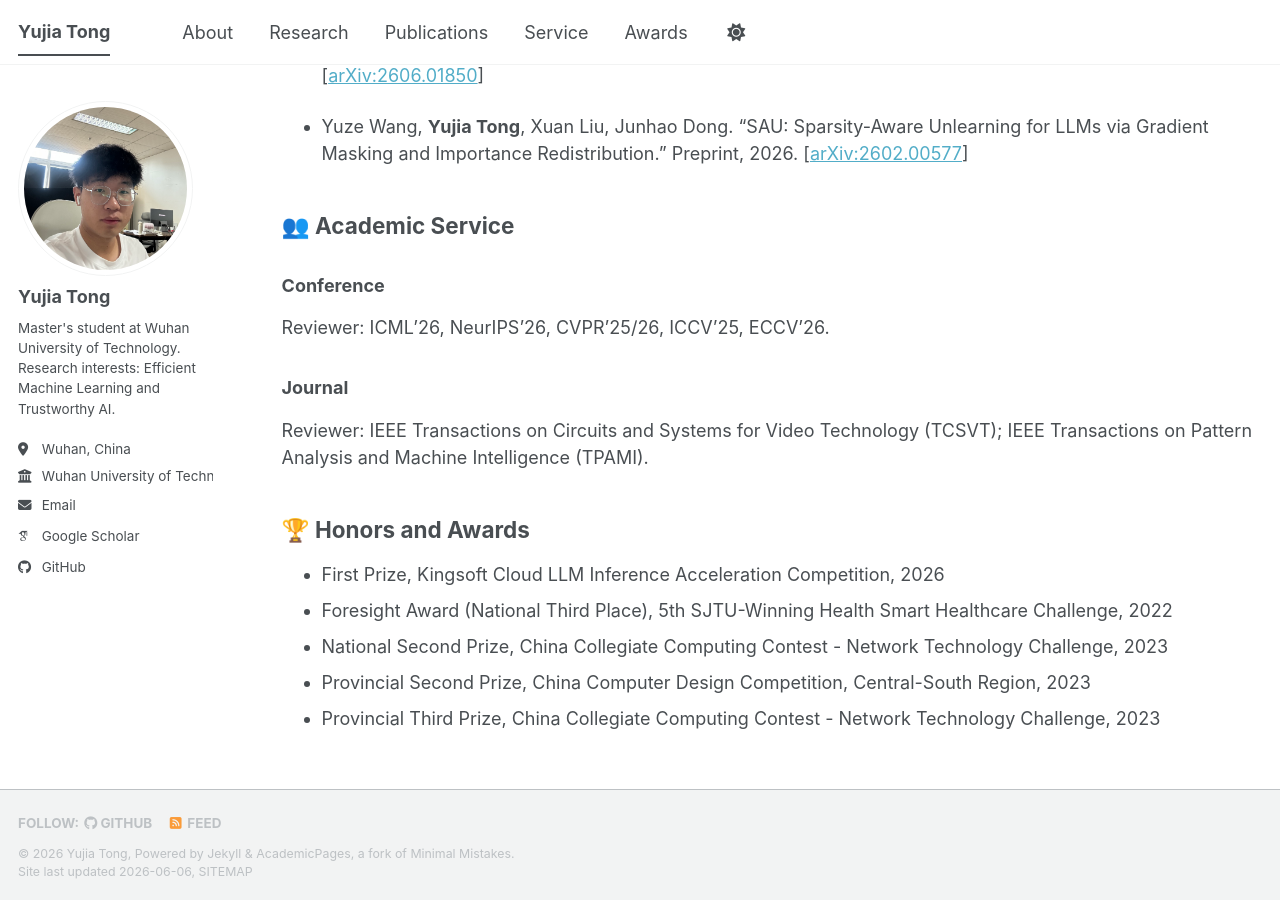
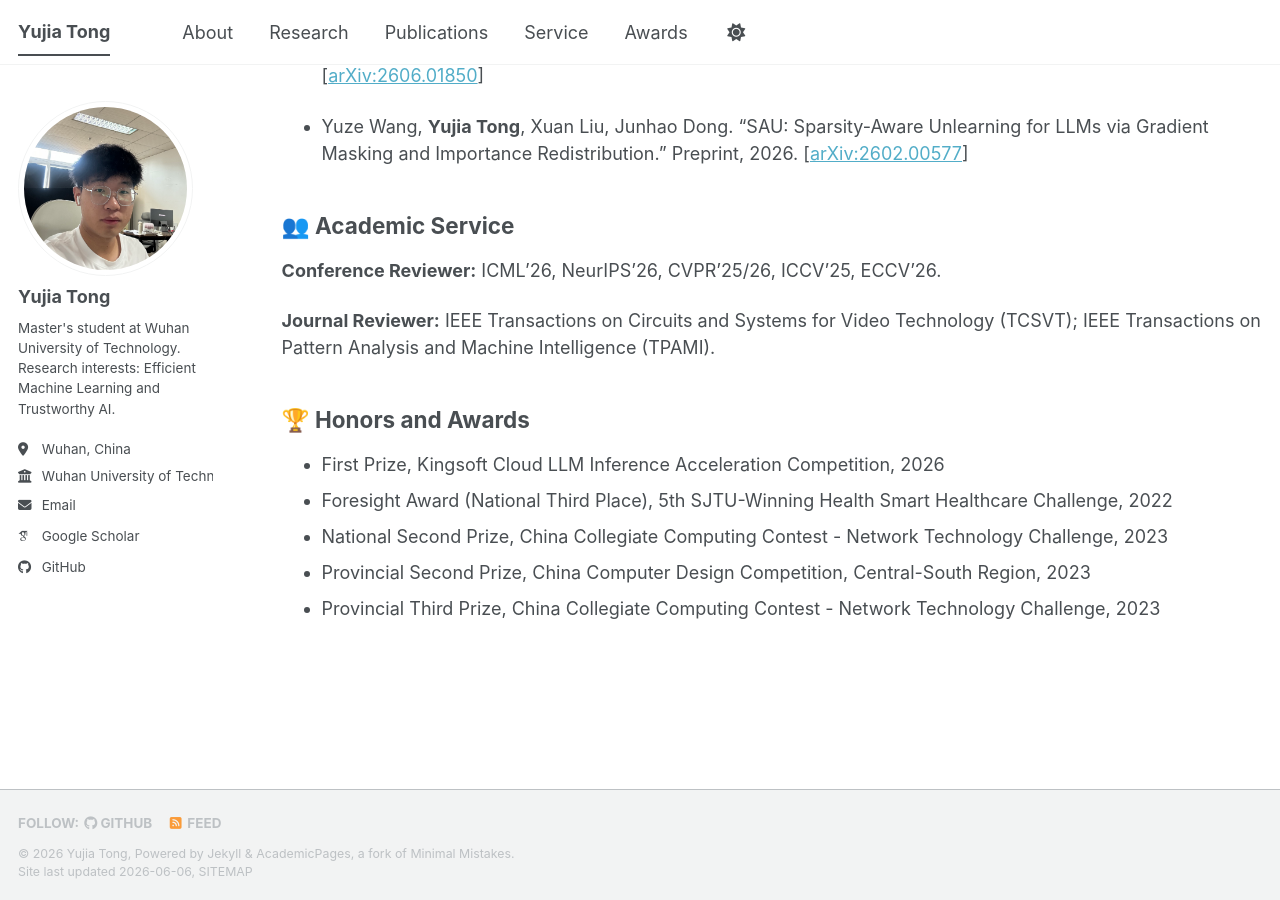
Before and after one commit to tongyujia7/tongyujia7.github.io, a Jekyll site: the page built from _pages/about.md, in a window 1280 px wide and 900 px high, scrolled down 1298 px. Built offline with Jekyll 4.4.1, drawn with Linux system fonts in a browser that asks for light colours; some web fonts are replaced; a script bundle is joined from its source files by our own code; library files that are not in the unit come from our copies; part of the change alters nothing that is shown.

```diff
--- a/_pages/about.md
+++ b/_pages/about.md
@@ -42,13 +42,9 @@ On the trustworthiness side, I study machine unlearning, uncertainty estimation,
 
 ## 👥 Academic Service
 
-### Conference
+**Conference Reviewer:** ICML'26, NeurIPS'26, CVPR'25/26, ICCV'25, ECCV'26.
 
-Reviewer: ICML'26, NeurIPS'26, CVPR'25/26, ICCV'25, ECCV'26.
-
-### Journal
-
-Reviewer: IEEE Transactions on Circuits and Systems for Video Technology (TCSVT); IEEE Transactions on Pattern Analysis and Machine Intelligence (TPAMI).
+**Journal Reviewer:** IEEE Transactions on Circuits and Systems for Video Technology (TCSVT); IEEE Transactions on Pattern Analysis and Machine Intelligence (TPAMI).
 
 ## 🏆 Honors and Awards
 
```
